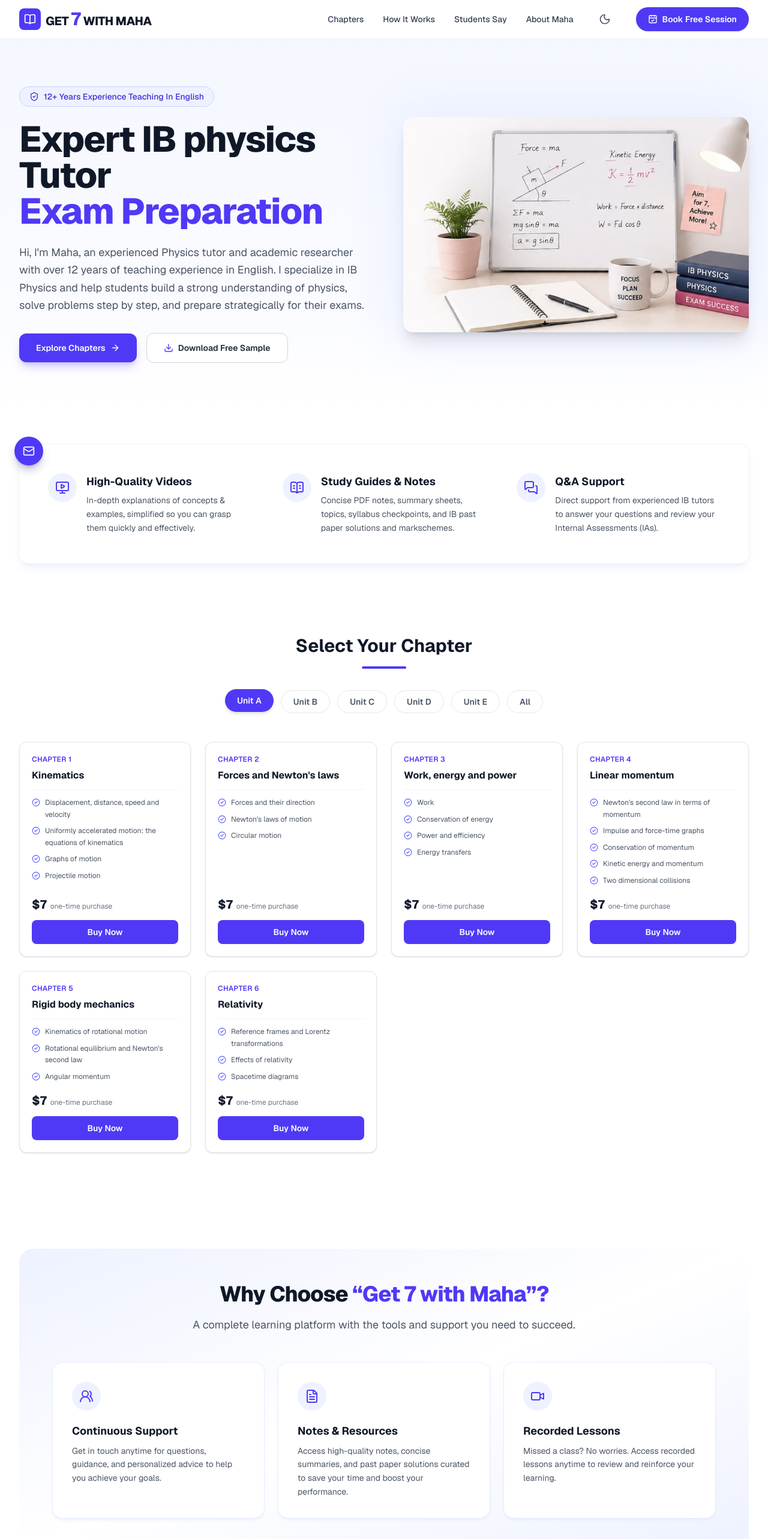
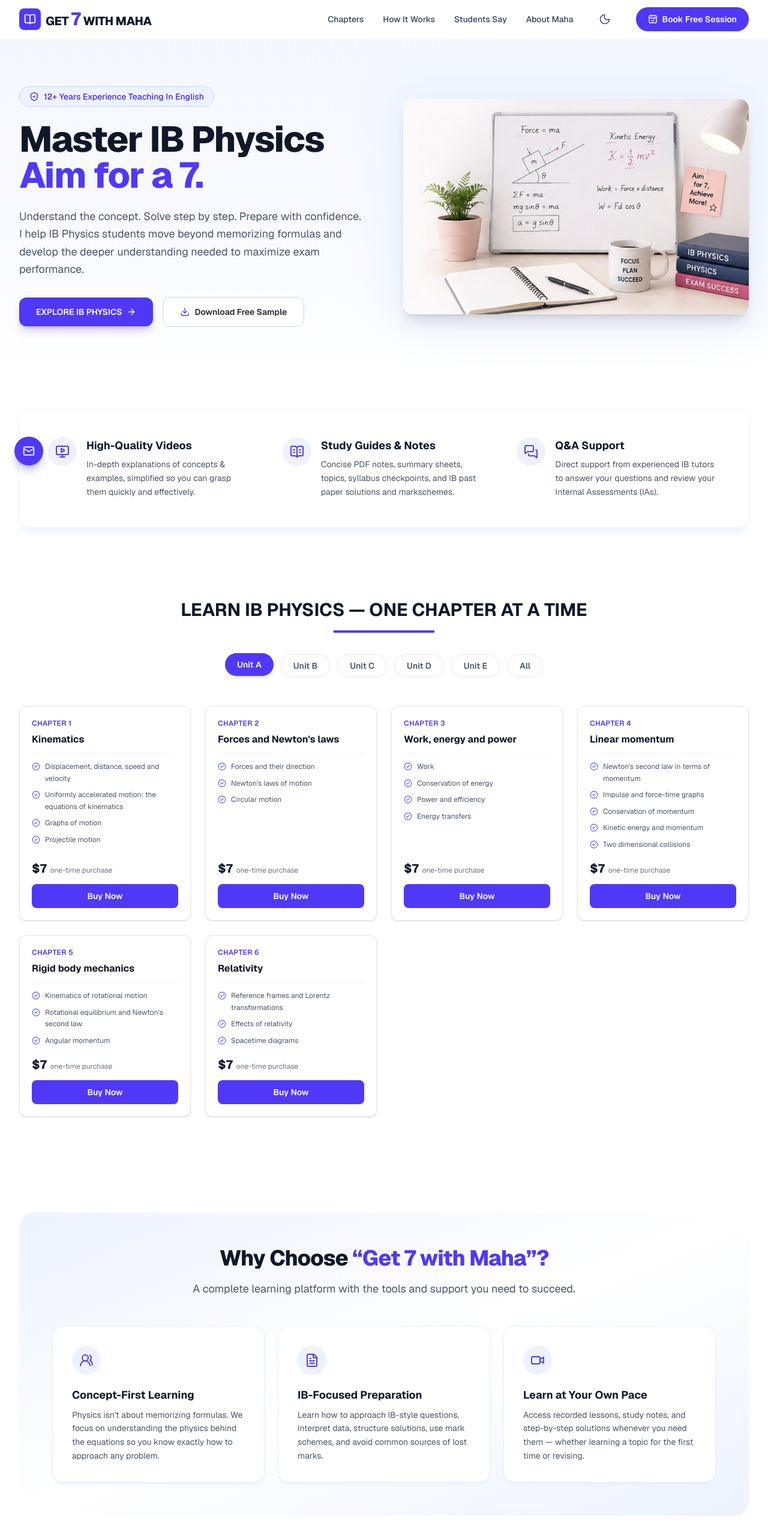
Before and after one commit to dev-mohammed-ashraf/IB-Physics-Academy, a Next.js app: page / in a window 1280 px wide. Shown: the top 2566 px of the page at 60% size. Built offline with nearby package versions, Linux system fonts and the light colour scheme.

Commit message:
enhance texts

```diff
--- a/src/components/AboutMaha.tsx
+++ b/src/components/AboutMaha.tsx
@@ -5,19 +5,19 @@ const highlights = [
     id: 1,
     icon: GraduationCap,
     title: "12+ Years Experience",
-    description: "Experienced Physics tutor and academic researcher teaching in English.",
+    description: "Over a decade of teaching Physics in English across different levels.",
   },
   {
     id: 2,
     icon: BookOpenCheck,
     title: "Concept-First Approach",
-    description: "Understand the concept, think through the problem, then solve step by step.",
+    description: "We don't start with formulas. We start with understanding.",
   },
   {
     id: 3,
     icon: Target,
     title: "Strategic Exam Prep",
-    description: "Focused preparation so you walk into the exam with confidence.",
+    description: "Focused practice with IB-style questions, past papers, and mark schemes.",
   },
 ];
 
@@ -61,9 +61,7 @@ export default function AboutMaha() {
                 aria-hidden="true"
               />
               <span className="text-sm leading-relaxed text-gray-600 dark:text-gray-400 sm:text-base">
-                I specialize in IB Physics and help students build a strong
-                understanding of physics, solve problems step by step, and
-                prepare strategically for their exams.
+                My goal is simple: to make Physics understandable. Many students struggle because they were taught to memorize instead of understand.
               </span>
             </li>
 
@@ -73,9 +71,7 @@ export default function AboutMaha() {
                 aria-hidden="true"
               />
               <span className="text-sm leading-relaxed text-gray-600 dark:text-gray-400 sm:text-base">
-                My approach is simple: understand the concept, learn how to
-                think through the problem, practice effectively, and walk into
-                the exam with confidence.
+                We break complex ideas into simple parts, connect the math to the physics, and build a clear way of solving problems step by step.
               </span>
             </li>
 
@@ -85,13 +81,7 @@ export default function AboutMaha() {
                 aria-hidden="true"
               />
               <span className="text-sm leading-relaxed text-gray-600 dark:text-gray-400 sm:text-base">
-                Whether you need help with a difficult chapter, step-by-step
-                problem solving, or focused exam preparation, I&apos;m here to
-                help you aim for your{" "}
-                <strong className="font-bold text-gray-900 dark:text-white">
-                  7
-                </strong>
-                .
+                You don&apos;t need to be &quot;naturally good&quot; at Physics. You need the right method.
               </span>
             </li>
           </ul>
--- a/src/components/ChaptersGrid.tsx
+++ b/src/components/ChaptersGrid.tsx
@@ -27,7 +27,7 @@ export default function ChaptersGrid() {
     >
       <div className="text-center mb-10">
         <h2 className="heading-animated text-3xl font-bold text-gray-900 mb-4 dark:text-white">
-          Select Your Chapter
+          LEARN IB PHYSICS — ONE CHAPTER AT A TIME
         </h2>
         {/* <p className="text-gray-600 dark:text-gray-400">
           Purchase individual chapters to focus exactly on what you need.
--- a/src/components/HeroSection.tsx
+++ b/src/components/HeroSection.tsx
@@ -5,9 +5,9 @@ import type { HeroProps } from "@/types";
 
 export default function HeroSection({
   badgeText = "12+ Years Experience Teaching In English",
-  titleLine1 = "Expert IB physics Tutor",
-  highlightText = "Exam Preparation",
-  description = "Hi, I'm Maha, an experienced Physics tutor and academic researcher with over 12 years of teaching experience in English. I specialize in IB Physics and help students build a strong understanding of physics, solve problems step by step, and prepare strategically for their exams.",
+  titleLine1 = "Master IB Physics",
+  highlightText = "Aim for a 7.",
+  description = "Understand the concept. Solve step by step. Prepare with confidence. I help IB Physics students move beyond memorizing formulas and develop the deeper understanding needed to maximize exam performance.",
   imageUrl = "/hero.jpg",
   imageAlt = "Whiteboard with IB physics formulas and study materials",
 }: Partial<HeroProps>) {
@@ -38,7 +38,7 @@ export default function HeroSection({
                 href="#chapters"
                 className="inline-flex w-full items-center justify-center gap-2 rounded-xl bg-indigo-600 px-7 py-3.5 text-sm font-semibold text-white shadow-lg shadow-indigo-600/25 transition-colors hover:bg-indigo-700 sm:w-auto dark:hover:bg-indigo-500"
               >
-                Explore Chapters
+                EXPLORE IB PHYSICS
                 <ArrowRight className="size-4" />
               </Link>
               <Link
--- a/src/components/HowItWorks.tsx
+++ b/src/components/HowItWorks.tsx
@@ -10,7 +10,7 @@ const stepsData: HelpStep[] = [
     description: "Meet & Understand Step by Step",
     points: [
       "Book a free 20–30 minute introductory session.",
-      "Discuss your academic goals and target grades.",
+      "Discuss your academic goals, level, and struggles.",
       "Create a personalized roadmap for your success.",
     ],
     ctaLabel: "Book Now",
@@ -32,7 +32,7 @@ const stepsData: HelpStep[] = [
     points: [
       "Access carefully selected resources and past papers.",
       "Clear, detailed, step-by-step solutions to build strong understanding.",
-      "Practice at your own pace.",
+      "Practice at your own pace and prepare for your exam.",
     ],
     ctaLabel: "View Material",
     ctaHref: "#chapters",
@@ -56,7 +56,7 @@ export default function HowItWorks() {
       <div className="mx-auto max-w-7xl px-4 sm:px-6 lg:px-8">
         <div className="mx-auto max-w-2xl text-center">
           <h2 className="heading-animated text-3xl font-extrabold tracking-tight text-gray-900 sm:text-4xl dark:text-white">
-            How I Can Help You
+            HOW IT WORKS
           </h2>
           {/* <p className="mt-4 text-base leading-relaxed text-gray-600 sm:text-lg dark:text-gray-400">
             Choose the service that fits your needs and get closer to your
--- a/src/components/Testimonials.tsx
+++ b/src/components/Testimonials.tsx
@@ -100,7 +100,7 @@ export default function Testimonials() {
       <div className="mx-auto max-w-7xl px-4 sm:px-6 lg:px-8">
         <div className="mx-auto max-w-2xl text-center">
           <h2 className="heading-animated text-3xl font-extrabold tracking-tight text-gray-900 dark:text-white sm:text-4xl">
-            What Our IB Students Say
+            WHAT OUR IB STUDENTS SAY
           </h2>
         </div>
 
--- a/src/components/WhyChoose.tsx
+++ b/src/components/WhyChoose.tsx
@@ -4,23 +4,23 @@ import type { WhyChooseItem } from "@/types";
 const whyChooseData: WhyChooseItem[] = [
   {
     id: 1,
-    title: "Continuous Support",
+    title: "Concept-First Learning",
     description:
-      "Get in touch anytime for questions, guidance, and personalized advice to help you achieve your goals.",
+      "Physics isn't about memorizing formulas. We focus on understanding the physics behind the equations so you know exactly how to approach any problem.",
     icon: UsersRound,
   },
   {
     id: 2,
-    title: "Notes & Resources",
+    title: "IB-Focused Preparation",
     description:
-      "Access high-quality notes, concise summaries, and past paper solutions curated to save your time and boost your performance.",
+      "Learn how to approach IB-style questions, interpret data, structure solutions, use mark schemes, and avoid common sources of lost marks.",
     icon: FileText,
   },
   {
     id: 3,
-    title: "Recorded Lessons",
+    title: "Learn at Your Own Pace",
     description:
-      "Missed a class? No worries. Access recorded lessons anytime to review and reinforce your learning.",
+      "Access recorded lessons, study notes, and step-by-step solutions whenever you need them — whether learning a topic for the first time or revising.",
     icon: Video,
   },
 ];
```
